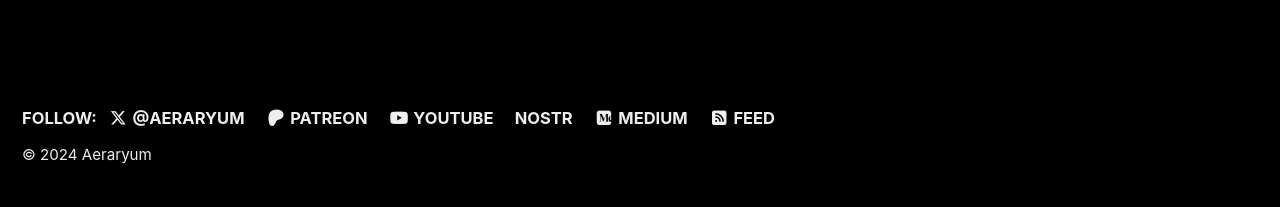
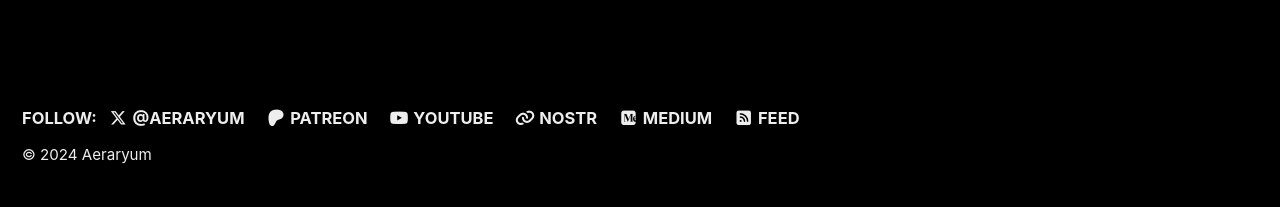
Before and after one commit to RoiRRW/aeraryum.plots, a Jekyll site: the page built from index.html, in a window 1280 px wide. Shown: the part 1092-1299 px from the top of the page. Built offline with Jekyll 4.4.1, drawn with Linux system fonts in a browser that asks for light colours; cached includes are drawn as plain includes; the list of posts is cut into pages by our own code.

Commit message:
Update _config.yml

```diff
--- a/_config.yml
+++ b/_config.yml
@@ -146,7 +146,7 @@ footer:
       icon: "fab fa-fw fa-youtube"
       url: "https://www.youtube.com/@Aeraryum"
     - label: "Nostr"
-      icon: "/assets/images/nostr_logo_wht.png"
+      image: "/assets/images/nostr_logo_wht.png"
       url: "https://nostree.me/npub12pfzelk94k8mgtngfawpzf0wapy5nktj9kk2dmnjzlx6pwm62cqqtf87rf"
     - label: "Medium"
       icon: "fab fa-fw fa-medium"
```
